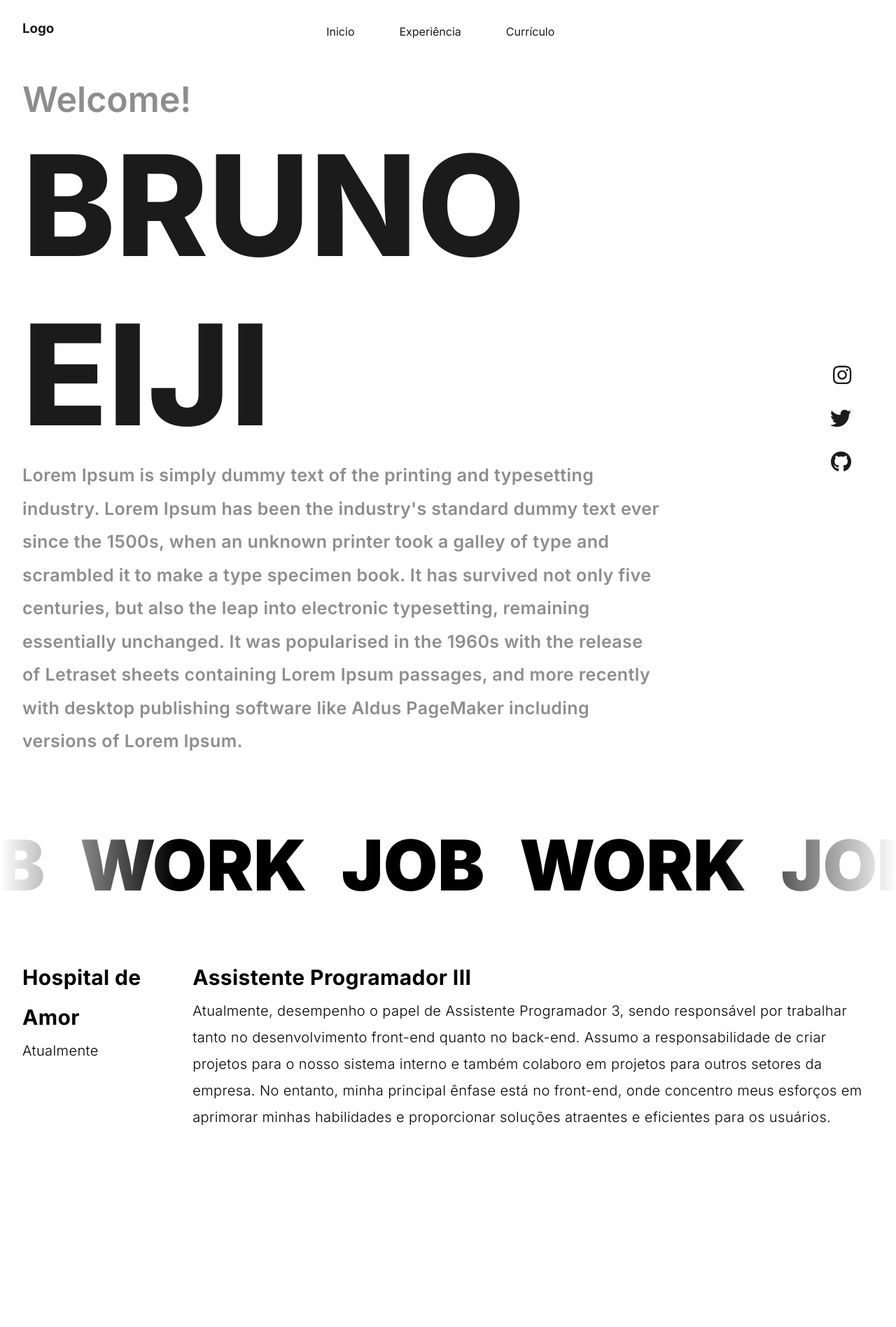
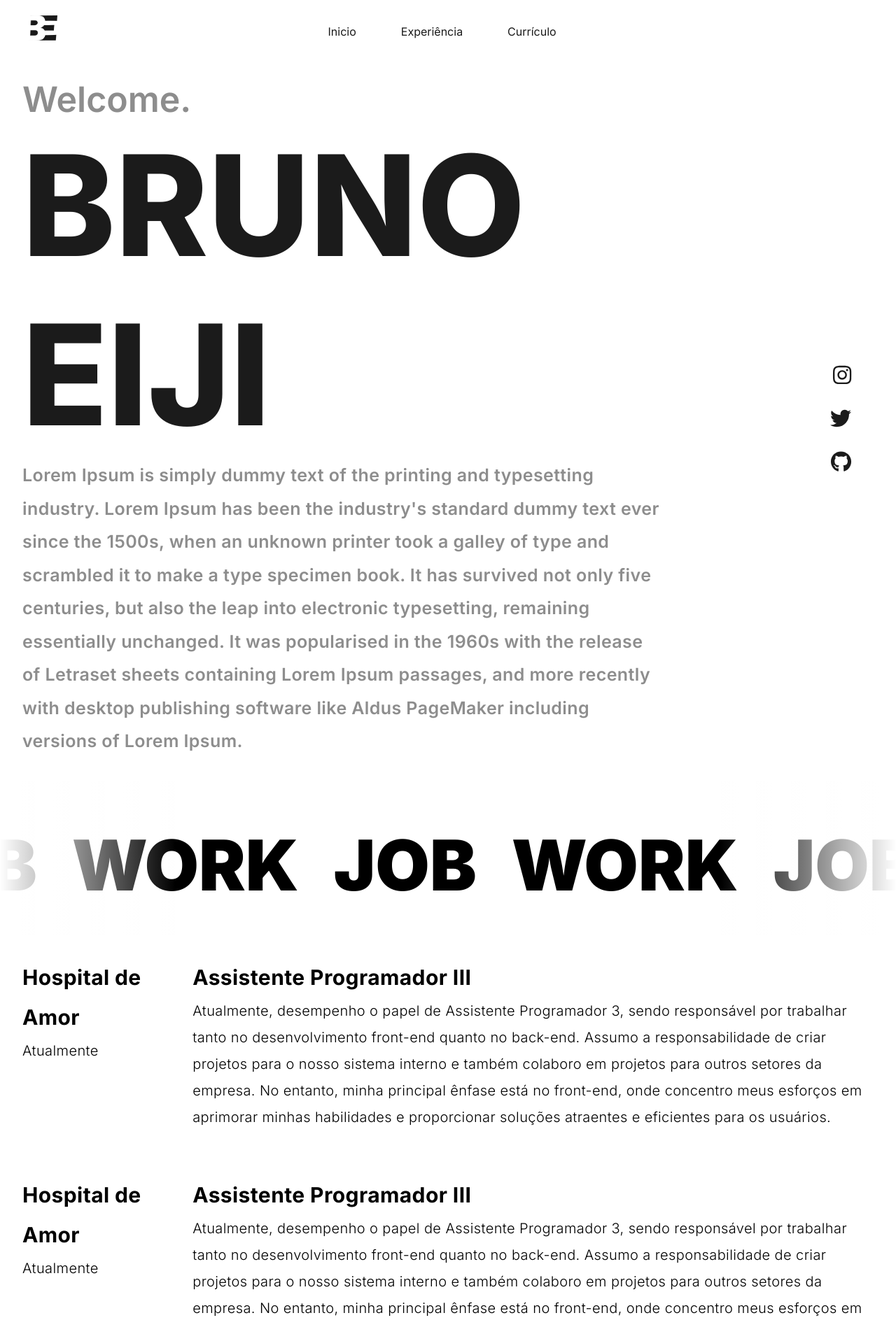
Before and after one commit to BrunoEijiMine/my-portfolio-react, a React (Create React App) app: page / in a window 1280 px wide. Shown: the top 1897 px of the page at 70% size. Before the commit the page ends 1648 px from the top, so only its background shows below. Built offline with nearby package versions, Linux system fonts and the light colour scheme.

Commit message:
inserindo logo

```diff
--- a/package.json
+++ b/package.json
@@ -11,7 +11,7 @@
     "@testing-library/user-event": "^13.5.0",
     "react": "^18.2.0",
     "react-dom": "^18.2.0",
-    "react-scripts": "5.0.1",
+    "react-scripts": "^5.0.1",
     "styled-components": "^6.1.8",
     "web-vitals": "^2.1.4"
   },
--- a/src/components/Content/content.js
+++ b/src/components/Content/content.js
@@ -9,7 +9,7 @@ function Header() {
         <div className='container-content'>
 
             <div className='container-name'>
-                <p className='title'>Welcome!</p>
+                <p className='title'>Welcome.</p>
                 <p className='name'>BRUNO EIJI</p>
                 <p className="description">Lorem Ipsum is simply dummy text of the printing and typesetting industry. Lorem Ipsum has been the industry's standard dummy text ever since the 1500s, when an unknown printer took a galley of type and scrambled it to make a type specimen book. It has survived not only five centuries, but also the leap into electronic typesetting, remaining essentially unchanged. It was popularised in the 1960s with the release of Letraset sheets containing Lorem Ipsum passages, and more recently with desktop publishing software like Aldus PageMaker including versions of Lorem Ipsum.</p>
             </div>
--- a/src/components/Header/header.css
+++ b/src/components/Header/header.css
@@ -1,4 +1,8 @@
 @import url(../../main.css);
+
+.logo{
+    width: 50px;
+}
 
 header{
     display: flex;
--- a/src/components/Header/header.js
+++ b/src/components/Header/header.js
@@ -2,6 +2,8 @@ import { useRef } from 'react';
 import { FontAwesomeIcon } from '@fortawesome/react-fontawesome'
 import { faBars, faTimes } from '@fortawesome/free-solid-svg-icons'
 import "../Header/header.css"
+
+import logo from "../../img/LOGO.png"
 
 function Header() {
     const navRef = useRef();
@@ -12,7 +14,7 @@ function Header() {
 
     return (
         <header>
-            <h3>Logo</h3>
+        <img src={logo} className='logo' />
             <nav ref={navRef}>
                 <a href="">Inicio</a>
                 <a href="">Experiência</a>
--- a/src/components/Work/work.js
+++ b/src/components/Work/work.js
@@ -36,6 +36,16 @@ function Work() {
                     <p>Atualmente, desempenho o papel de Assistente Programador 3, sendo responsável por trabalhar tanto no desenvolvimento front-end quanto no back-end. Assumo a responsabilidade de criar projetos para o nosso sistema interno e também colaboro em projetos para outros setores da empresa. No entanto, minha principal ênfase está no front-end, onde concentro meus esforços em aprimorar minhas habilidades e proporcionar soluções atraentes e eficientes para os usuários.</p>
                 </div>
             </div>
+            <div className='work-container'>
+                <div className='company'>
+                    <h1>Hospital de Amor</h1>
+                    <p>Atualmente</p>
+                </div>
+                <div className='office'>
+                    <h1>Assistente Programador III</h1>
+                    <p>Atualmente, desempenho o papel de Assistente Programador 3, sendo responsável por trabalhar tanto no desenvolvimento front-end quanto no back-end. Assumo a responsabilidade de criar projetos para o nosso sistema interno e também colaboro em projetos para outros setores da empresa. No entanto, minha principal ênfase está no front-end, onde concentro meus esforços em aprimorar minhas habilidades e proporcionar soluções atraentes e eficientes para os usuários.</p>
+                </div>
+            </div>
         </section>
     );
 }
```
Also changed, not shown: src/img/LOGO.png (added), 1 other file (tests, documents, lock files or other folders).
